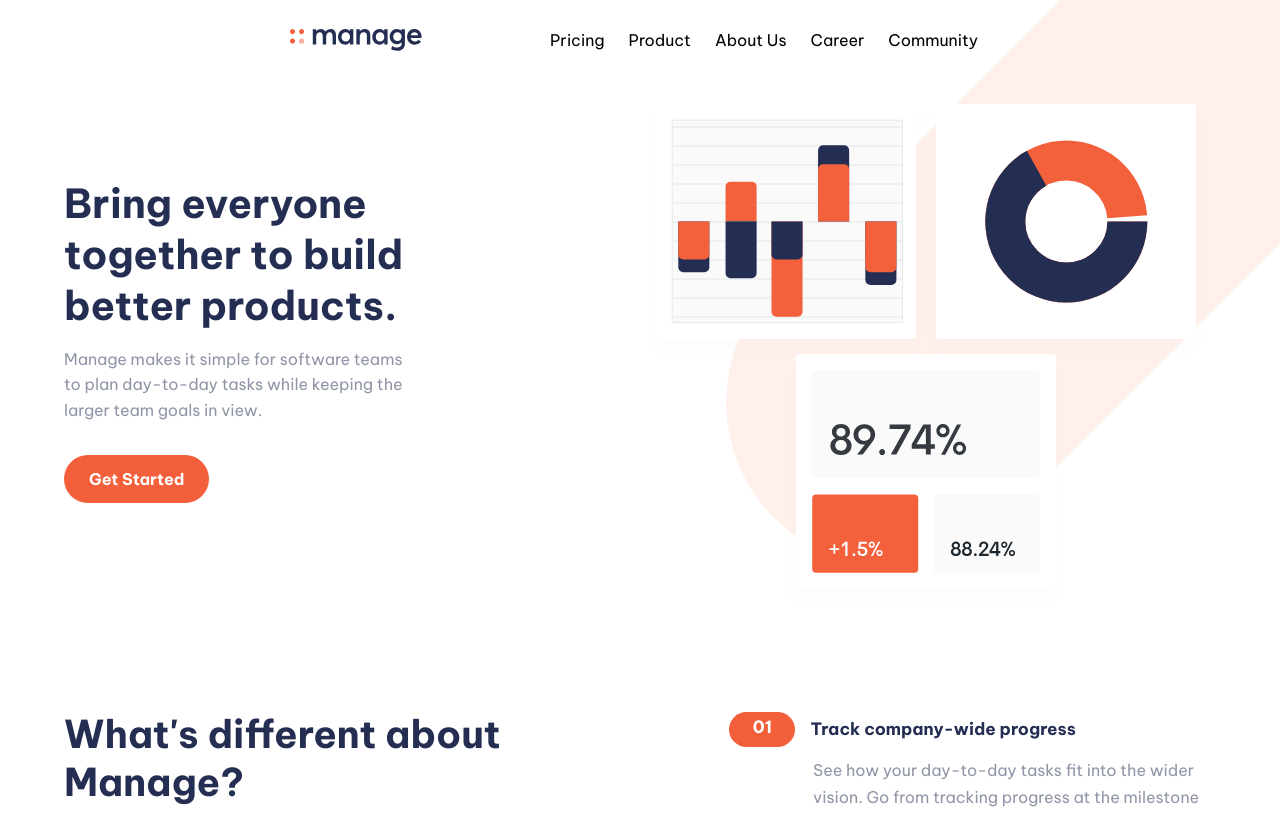
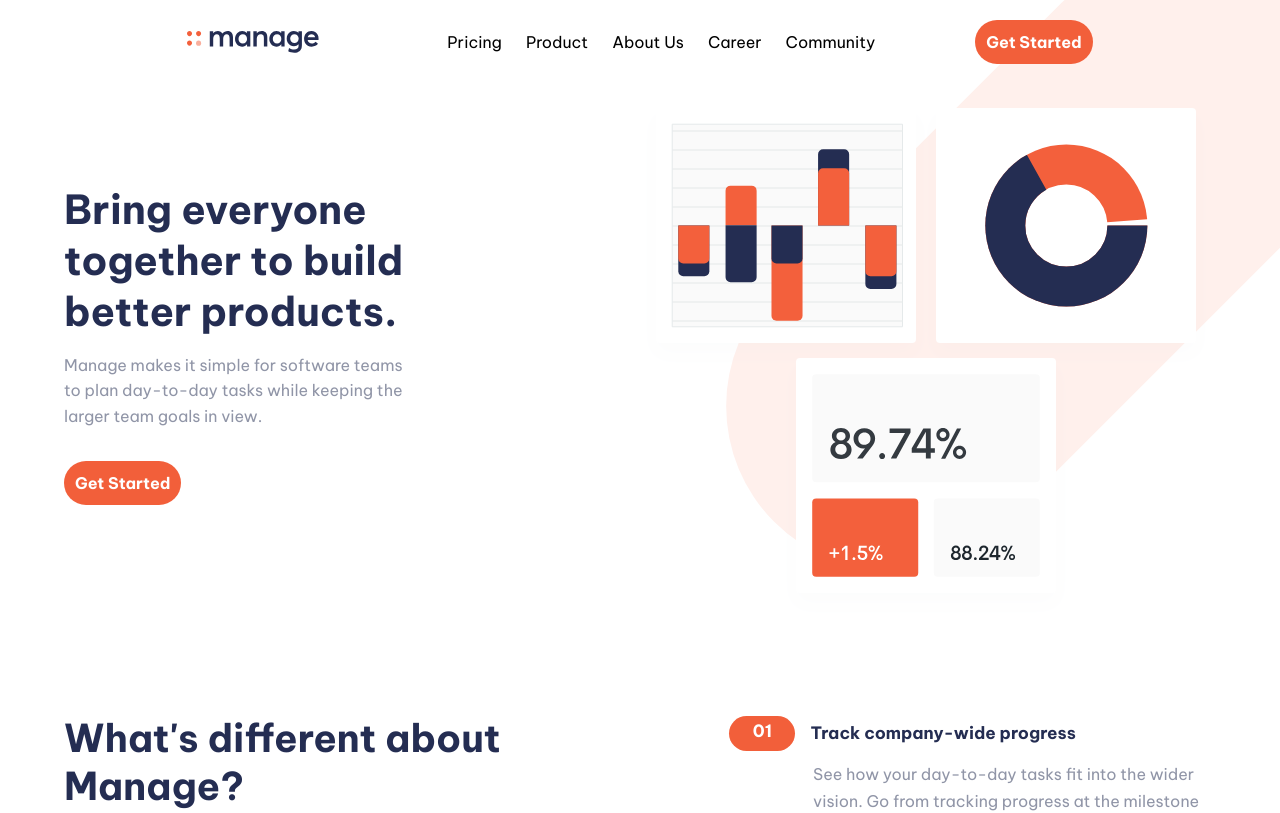
Before and after one commit to IderaNimah/Manage-Landing-Page, a React (Vite) app: page / in a window 1280 px wide. Shown: the top 813 px of the page. Built offline with nearby package versions, Linux system fonts and the light colour scheme.

Commit message:
desktop-twerk

```diff
--- a/src/Components/Header/Header.css
+++ b/src/Components/Header/Header.css
@@ -53,6 +53,10 @@ nav ul {
   .hamburger {
     display: none;
   }
+  .headbtn{
+    display: block;
+    margin-left: 4.5rem;
+  }
 }
 
 @media (min-width: 1440px) {
--- a/src/index.css
+++ b/src/index.css
@@ -25,7 +25,7 @@
   background-color: var(--BrightRed);
   font-weight: bold;
   color: #ffff;
-  padding: 14px 25px;
+  padding: 12px 11px;
   font-size: 1rem;
   border-radius: 30px;
   cursor: pointer;
```
